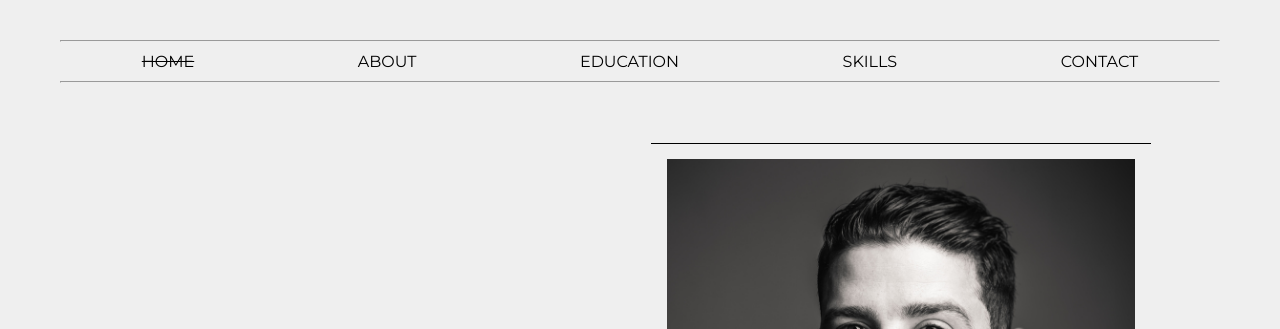
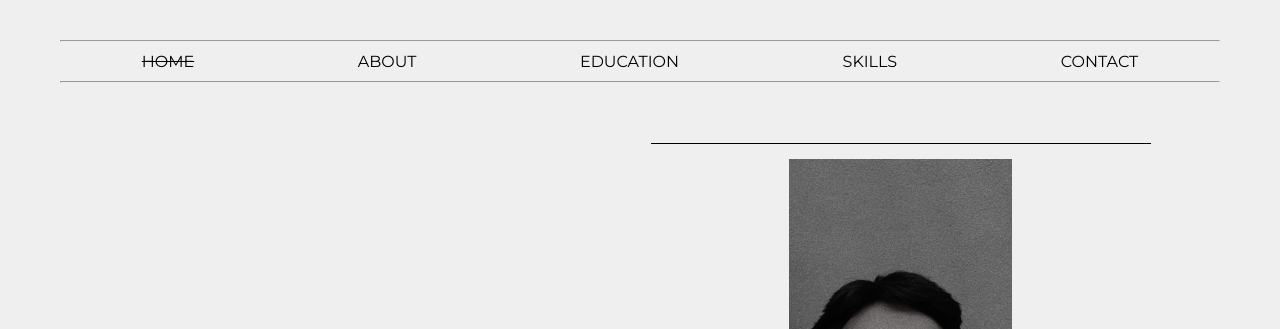
Before and after one commit to anishBudha/Portfolio-college-project, a plain HTML site: page index.html in a window 1280 px wide. Shown: the top 329 px of the page. Drawn offline with Linux system fonts and the light colour scheme.

Commit message:
chaged profile

```diff
--- a/index.html
+++ b/index.html
@@ -41,7 +41,7 @@
         </div>
 
         <div class="img-box">
-          <img src="./img/temp-profile.jpg" alt="profile image" />
+          <img src="./img/profile.jpg" alt="profile image" />
           <p>Web Developer</p>
         </div>
       </div>
```
